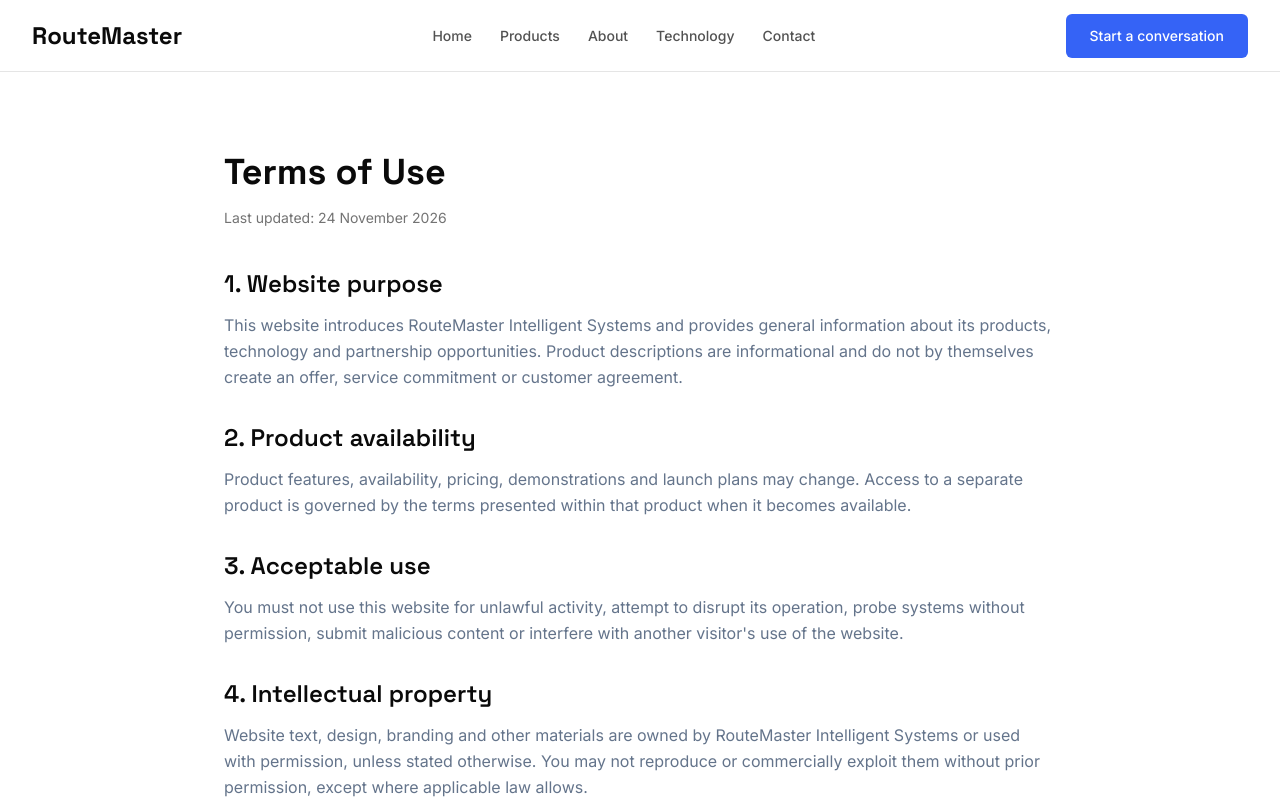
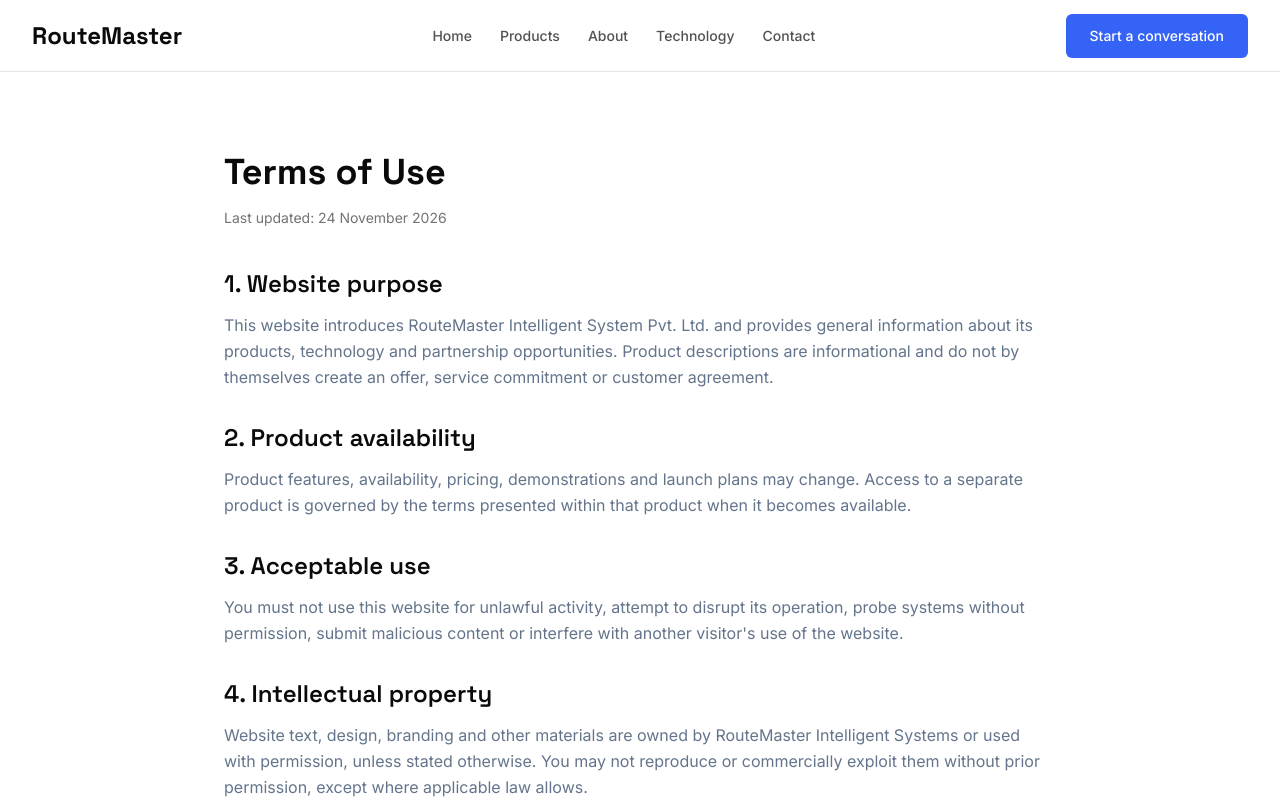
Before and after one commit to anthonynagar1122-create/MyPortfolio, a Next.js app in the folder portfolio/: page /terms in a window 1280 px wide. Shown: the top 800 px of the page. Built offline with nearby package versions, Linux system fonts and the light colour scheme.

Commit message:
brand: use the correct legal company name consistently

```diff
--- a/portfolio/app/terms/page.tsx
+++ b/portfolio/app/terms/page.tsx
@@ -3,7 +3,7 @@ import { Footer } from "@/components/layout/Footer";
 
 export const metadata = {
   title: "Terms of Use",
-  description: "Terms for using the RouteMaster Intelligent Systems corporate website.",
+  description: "Terms for using the RouteMaster Intelligent System Pvt. Ltd. corporate website.",
 };
 
 export default function TermsPage() {
@@ -17,7 +17,7 @@ export default function TermsPage() {
           <section>
             <h2 className="text-2xl font-semibold text-neutral-950">1. Website purpose</h2>
             <p className="mt-3">
-              This website introduces RouteMaster Intelligent Systems and provides general
+              This website introduces RouteMaster Intelligent System Pvt. Ltd. and provides general
               information about its products, technology and partnership opportunities. Product
               descriptions are informational and do not by themselves create an offer, service
               commitment or customer agreement.
```
